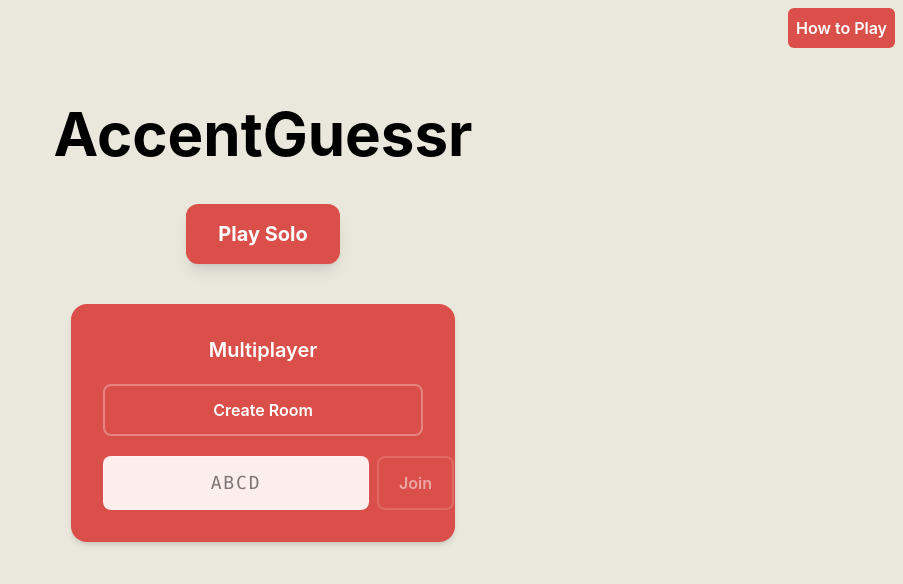
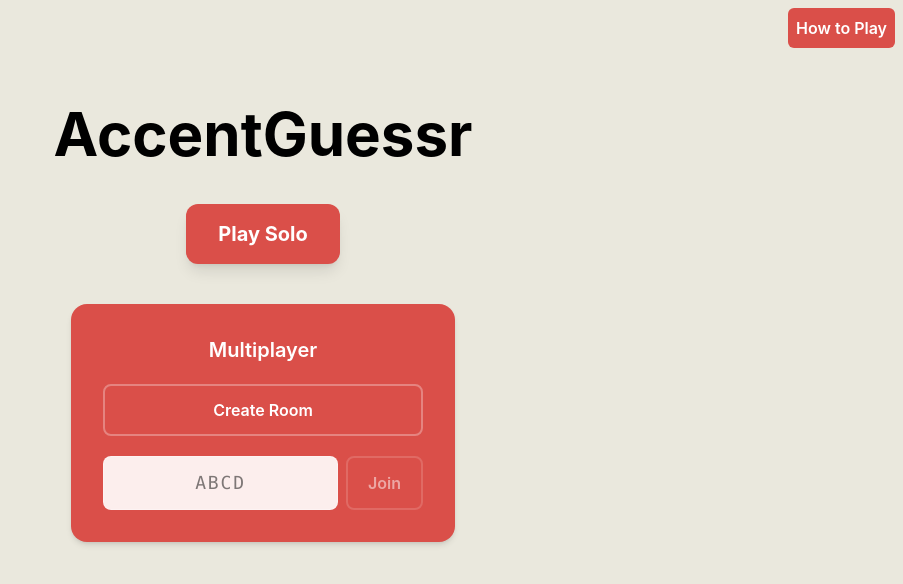
Before and after one commit to Carson274/Accent-Guessr, a React (Vite) app in the folder client/: page / in a window 1280 px wide. Shown: the top 584 px of the page, without its empty margins (377-1280 px from the left). Built offline with nearby package versions, Linux system fonts and the light colour scheme; no server answers.

Commit message:
fix "Multiplayer" alignment

```diff
--- a/client/src/pages/Home.tsx
+++ b/client/src/pages/Home.tsx
@@ -68,7 +68,7 @@ export function Home() {
                             }
                             placeholder="ABCD"
                             maxLength={4}
-                            className="flex-1 px-4 py-3 rounded-lg border border-white/30 text-center text-lg tracking-widest font-mono uppercase bg-white/90 text-black focus:outline-none focus:ring-2 focus:ring-white/50"
+                            className="min-w-0 flex-1 px-4 py-3 rounded-lg border border-white/30 text-center text-lg tracking-widest font-mono uppercase bg-white/90 text-black focus:outline-none focus:ring-2 focus:ring-white/50"
                         />
                         <button
                             onClick={handleJoinRoom}
```
